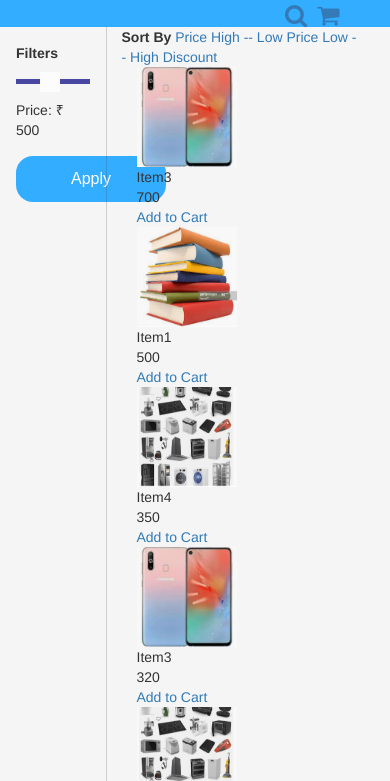
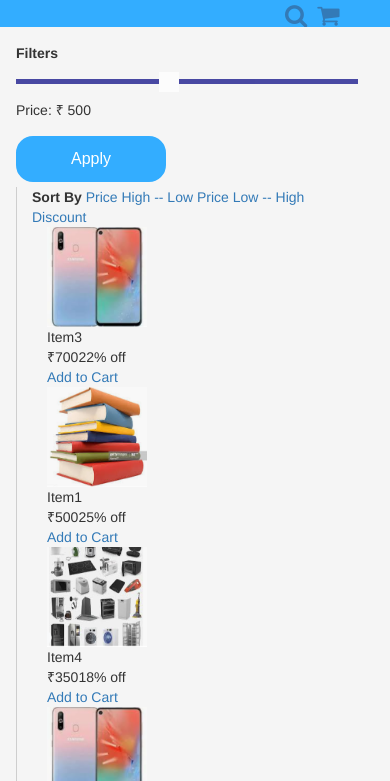
Before and after one commit to senthilkumarrepo/cart-application, a plain HTML site: page index.html in a window 390 px wide. Shown: the part 63-844 px from the top of the page. Drawn offline with nearby package versions, Linux system fonts and the light colour scheme.

Commit message:
update html

```diff
--- a/index.html
+++ b/index.html
@@ -66,19 +66,19 @@ function myFunction(arr) {
   if(maxprice===null) {
       for(var i = 0; i<arr.length; i++) {
         if(q===null || (q!="" && q.toLowerCase() == arr[i].name.toLowerCase())) {
-        outdisplayItems += '<div class="col-md-3 col-xs-12 col-sm-12"><div><img src="'+arr[i].img_url+'" width="100" height="100" /></div>';
-        outdisplayItems += '<div>'+arr[i].name+'</div>';
-        outdisplayItems += '<div>'+arr[i].price+'</div>';
-        outdisplayItems += '<div><a href="index.html?additem='+arr[i].id+'">Add to Cart</a></div></div>';
+        outdisplayItems += '<div class="cart-index__content--items col-md-3 col-xs-12 col-sm-12"><div><img src="'+arr[i].img_url+'" width="100" height="100" /></div>';
+        outdisplayItems += '<div class="cart-index__content--title">'+arr[i].name+'</div>';
+        outdisplayItems += '<div class="cart-index__content--pricesection"><span>&#x20b9;'+arr[i].price+'</span><span class="cart-index__content--discount">'+arr[i].discount+'% off</span></div>';
+        outdisplayItems += '<div><a href="index.html?additem='+arr[i].id+'" class="cart-addtocart">Add to Cart</a></div></div>';
         }
       }
   } else {
       for(var i = 0; i<arr.length; i++) {
         if(parseInt(arr[i].price)<=parseInt(maxprice)) {
-        outdisplayItems += '<div class="col-md-3 col-xs-12 col-sm-12"><div><img src="'+arr[i].img_url+'" width="100" height="100" /></div>';
+        outdisplayItems += '<div class="cart-index__content--items col-md-3 col-xs-12 col-sm-12"><div><img src="'+arr[i].img_url+'" width="100" height="100" /></div>';
         outdisplayItems += '<div>'+arr[i].name+'</div>';
-        outdisplayItems += '<div>'+arr[i].price+'</div>';
-        outdisplayItems += '<div><a href="index.html?additem='+arr[i].id+'">Add to Cart</a></div></div>';
+        outdisplayItems += '<div class="cart-index__content--pricesection"><span>&#x20b9;'+arr[i].price+'</span><span class="cart-index__content--discount">'+arr[i].discount+'% off</span></div>';
+        outdisplayItems += '<div><a href="index.html?additem='+arr[i].id+'" class="cart-addtocart">Add to Cart</a></div></div>';
         }
       }
   }
@@ -169,7 +169,7 @@ if(maxprice!='') {
 
 <!-- content starts -->
 <div class="cart-index__content col-md-12 col-xs-12 col-sm-12">
-    <div class="cart-index__slider col-md-3 col-xs-3 col-sm-3">
+    <div class="cart-index__slider col-md-3 col-xs-12 col-sm-12">
         <div class="slidecontainer">
             <p><strong>Filters</strong></p>
   <input type="range" min="100" max="1000" value="500" class="slider" id="myRange">
@@ -188,7 +188,7 @@ slider.oninput = function() {
 
     </div>
 
-    <div class="cart-index__container col-md-9 col-xs-9 col-sm-9">
+    <div class="cart-index__container col-md-9 col-xs-12 col-sm-12">
         <div class="cart-index__content--title">
             <strong>Sort By</strong>
             <span><a href="index.html?val=desc">Price High -- Low</a></span>
```
